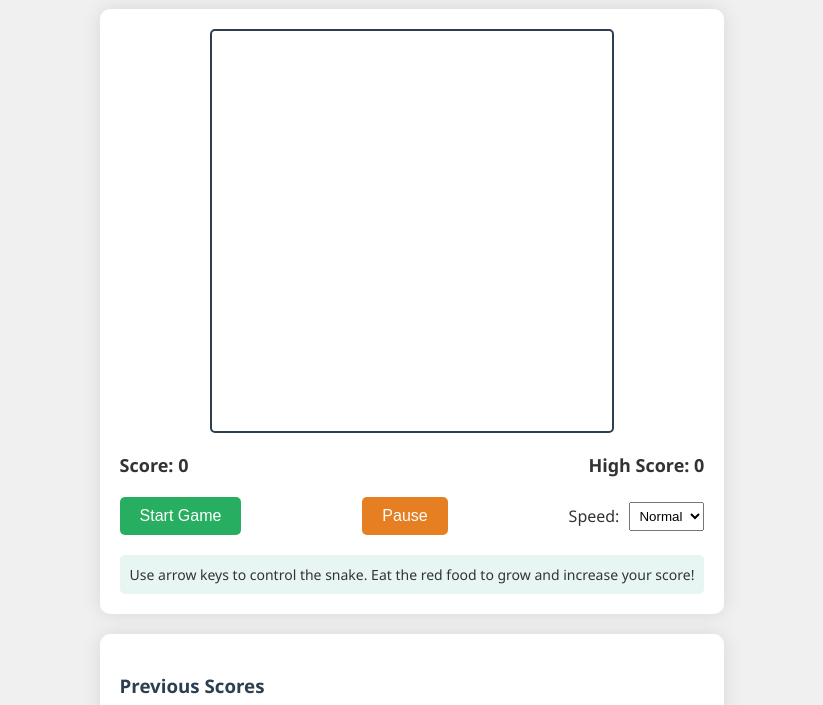
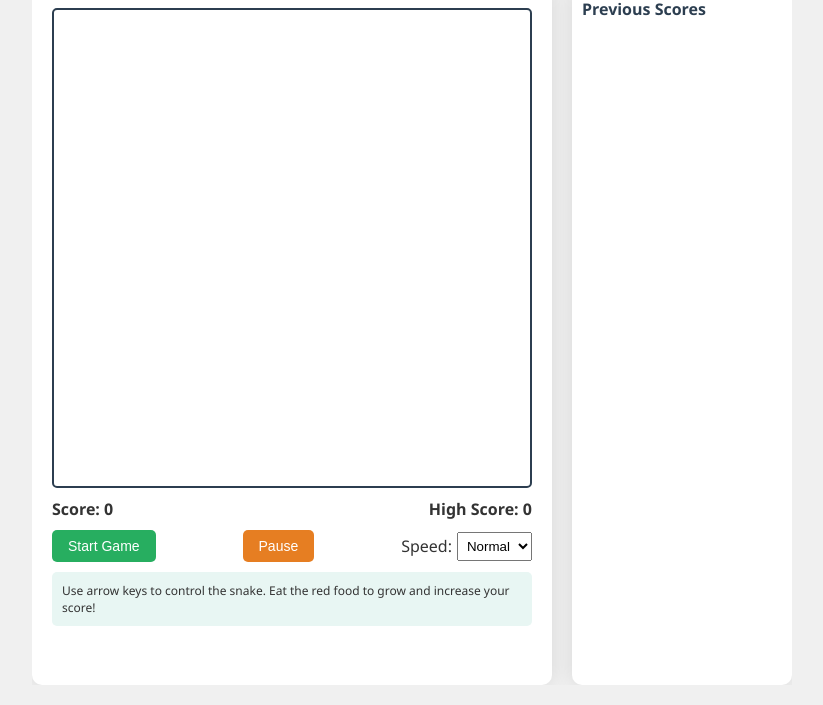
Before and after one commit to finn1817/Snake-Game, a plain HTML site: page index.html in a window 1280 px wide. Shown: the part 95-800 px from the top of the page, without its empty margins (228-1051 px from the left). Drawn offline with Linux system fonts and the light colour scheme.

Commit message:
index.html

```diff
--- a/index.html
+++ b/index.html
@@ -12,54 +12,61 @@
             font-family: 'Segoe UI', Tahoma, Geneva, Verdana, sans-serif;
             background-color: #f0f0f0;
             color: #333;
+            overflow: hidden;
+        }
+        .container {
             display: flex;
             flex-direction: column;
-            align-items: center;
-        }
-        .container {
+            height: 100%;
             max-width: 800px;
-            width: 100%;
+            margin: 0 auto;
             padding: 20px;
             box-sizing: border-box;
-            overflow-y: auto;
         }
         h1 {
             color: #2c3e50;
-            margin-bottom: 20px;
+            margin: 0 0 20px;
             text-align: center;
             text-shadow: 1px 1px 2px rgba(0,0,0,0.1);
+        }
+        .game-area {
+            display: flex;
+            flex: 1;
+            overflow: hidden;
         }
         #gameContainer {
             background-color: white;
             border-radius: 10px;
             padding: 20px;
             box-shadow: 0 0 20px rgba(0,0,0,0.1);
-            margin-bottom: 20px;
+            display: flex;
+            flex-direction: column;
+            flex: 1;
         }
         canvas {
             border: 2px solid #2c3e50;
             border-radius: 5px;
-            display: block;
-            margin: 0 auto;
+            max-width: 100%;
+            max-height: 100%;
         }
         #scoreBoard {
-            margin-top: 20px;
+            margin-top: 10px;
             display: flex;
             justify-content: space-between;
         }
         #currentScore, #highScore {
-            font-size: 18px;
+            font-size: 16px;
             font-weight: bold;
         }
         #controls {
-            margin-top: 20px;
+            margin-top: 10px;
             display: flex;
             justify-content: space-between;
             align-items: center;
         }
         button {
-            font-size: 16px;
-            padding: 10px 20px;
+            font-size: 14px;
+            padding: 8px 16px;
             color: white;
             border: none;
             border-radius: 5px;
@@ -83,45 +90,51 @@
             align-items: center;
         }
         #gameSpeed label {
-            margin-right: 10px;
+            margin-right: 5px;
         }
         #speedSelect {
             padding: 5px;
         }
         #instructions {
-            margin-top: 20px;
+            margin-top: 10px;
             background-color: #e8f6f3;
             border-radius: 5px;
             padding: 10px;
-            font-size: 14px;
+            font-size: 12px;
         }
         #previousScores {
+            margin-left: 20px;
             background-color: white;
             border-radius: 10px;
-            padding: 20px;
+            padding: 10px;
             box-shadow: 0 0 20px rgba(0,0,0,0.1);
+            overflow-y: auto;
+            max-height: 100%;
+            flex: 0 0 200px;
         }
         #previousScores h3 {
-            margin-bottom: 10px;
+            margin: 0 0 10px;
             color: #2c3e50;
+            font-size: 16px;
         }
         #scoreList {
             list-style-type: none;
             padding: 0;
+            margin: 0;
         }
         #scoreList li {
             background-color: #ecf0f1;
             margin-bottom: 5px;
-            padding: 8px 12px;
+            padding: 8px;
             border-radius: 3px;
-            display: flex;
-            justify-content: space-between;
+            font-size: 12px;
         }
     </style>
 </head>
 <body>
     <div class="container">
         <h1>Dan Finn's Snake Game</h1>
+        <div class="game-area">
             <div id="gameContainer">
                 <canvas id="gameCanvas" width="400" height="400"></canvas>
                 <div id="scoreBoard">
@@ -147,6 +160,7 @@
             <div id="previousScores">
                 <h3>Previous Scores</h3>
                 <ul id="scoreList"></ul>
+            </div>
         </div>
     </div>
 
@@ -263,7 +277,7 @@
         function addScoreToList(score) {
             const li = document.createElement('li');
             const date = new Date().toLocaleString();
-            li.innerHTML = `<span>Score: ${score}</span><span>${date}</span>`;
+            li.textContent = `Score: ${score} - ${date}`;
             scoreList.insertBefore(li, scoreList.firstChild);
             if (scoreList.children.length > 5) {
                 scoreList.removeChild(scoreList.lastChild);
```
Lines whose indentation alone changed are shown as unchanged.
